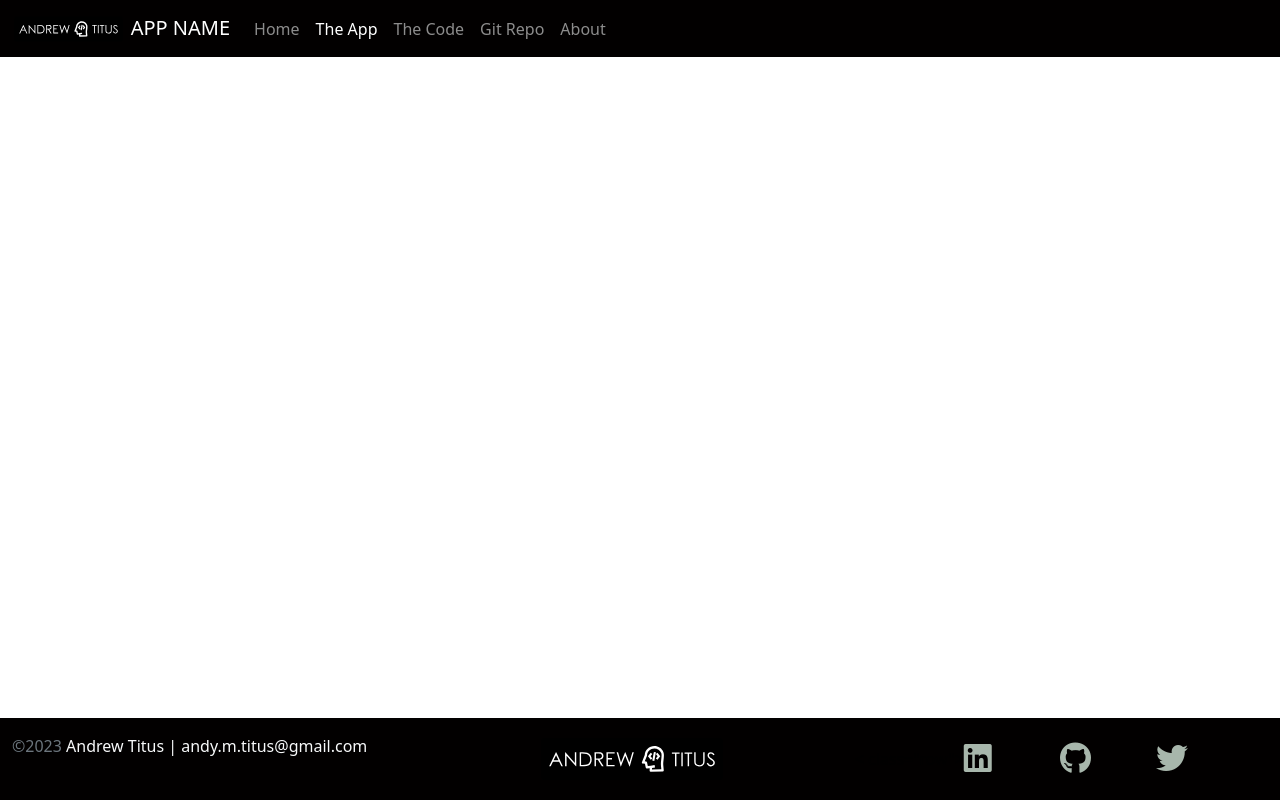
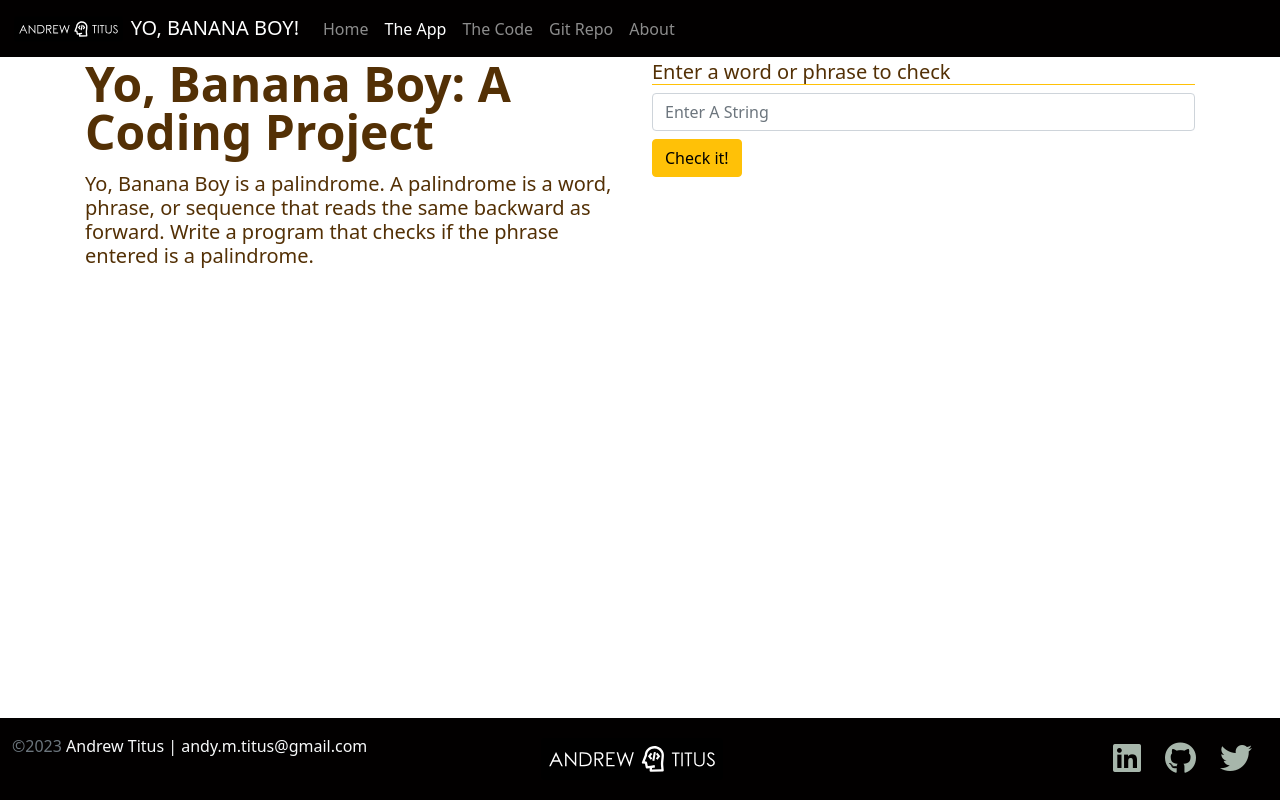
Before and after one commit to AndrewMTitus/Yo-BananaBoy-, a plain HTML site: page app.html in a window 1280 px wide. Drawn offline with nearby package versions, Linux system fonts and the light colour scheme; a script that the page names is missing.

Commit message:
update home and app

```diff
--- a/app.html
+++ b/app.html
@@ -2,7 +2,7 @@
 <html lang="en" class="h-100">
 
 <head>
-    <title>App Name: A Coding Project By Andrew Titus</title>
+    <title>Yo, Banana Boy: A Coding Project By Andrew Titus</title>
     <!-- Required meta tags -->
     <meta charset="utf-8">
     <meta name="viewport" content="width=device-width, initial-scale=1, shrink-to-fit=no">
@@ -20,7 +20,7 @@
     <nav class="navbar navbar-expand-md navbar-dark fixed-top">
         <div class="container-fluid">
             <a class="navbar-brand" href="#"><img src="img/AndrewTitusLogoBlack.svg" class="d-inline-block align-text-top"
-                alt="Andrew Titus Kogo" height="30"> APP NAME</a>
+                alt="Andrew Titus Kogo" height="30"> YO, BANANA BOY!</a>
             <button class="navbar-toggler" type="button" data-bs-toggle="collapse" data-bs-target="#navbarCollapse"
                 aria-controls="navbarCollapse" aria-expanded="false" aria-label="Toggle navigation">
                 <span class="navbar-toggler-icon"></span>
@@ -37,10 +37,10 @@
                         <a class="nav-link" href="code.html">The Code</a>
                     </li>
                     <li class="nav-item">
-                        <a class="nav-link" target="_blank" href="#">Git Repo</a>
+                        <a class="nav-link" target="_blank" href="https://github.com/AndrewMTitus/Yo-BananaBoy-">Git Repo</a>
                     </li>
                     <li class="nav-item">
-                        <a class="nav-link" target="_blank" href="#">About</a>
+                        <a class="nav-link" target="_blank" href="https://andrew-titus-portfolio.netlify.app/">About</a>
                     </li>
                 </ul>
             </div>
@@ -49,7 +49,41 @@
     <!-- Main Section -->
     <main class="flex-shrink-0">
         <div class="container">
-
+            <div class="row row-cols-1 row-cols-lg-2">
+                <div class="col">
+                    <h1 class="display-5 fw-bold lh-1 mb-3">
+                        Yo, Banana Boy: A Coding Project
+                    </h1>
+                    <h4 class="lead pb-3">
+                        Yo, Banana Boy is a palindrome. A palindrome is a word, phrase, or sequence that
+                        reads the same backward as forward. Write a program that checks if the phrase entered
+                        is a palindrome.
+                    </h4>
+                </div>
+                <div class="col">
+                    <h5 class="border-1 border-bottom border-warning">
+                        Enter a word or phrase to check
+                    </h5>
+                    <form class="row gx-3 gy-2">
+                        <div class="col">
+                            <!--userString is so that javascript can reference and pull value from it.-->
+                            <input id="userString" type="text" class="form-control" placeholder="Enter A String" aria-label="Enter A String">
+                        </div>
+                        <div class="col-12">
+                            <!--Have to use "button" to execute javascript-->
+                            <button type="button" id="btnSubmit" class="btn btn-warning">Check it!</button>
+                        </div>
+                        <div class="alert alert-info mt-5 invisible fade show" id="alert" role="alert">
+                            <h4 class="alert-heading">Well Done!</h4>
+                            <hr>
+                            <p class="mb-0" id="msg">
+                                <!--Insert a message here-->
+                            </p>
+                        </div>
+                    </form>
+                </div>
+            </div>
+        </div>
         </div>
     </main>
     <!-- Footer Section -->
@@ -63,7 +97,7 @@
                         <img src="img/AndrewTitusLogoBlack.svg" alt="Andrew Titus" height="50">
                     </div>
                     <div class="col d-flex align-items-center justify-content-start justify-content-lg-end">
-                        < class="row">
+                        <div class="row">
                             <div class="col social"><a href="https://www.linkedin.com/in/andrew-titus-a744aa173/" target="_blank"><i class="fab fa-linkedin fa-2x"></i></a></div>
                             <div class="col social"><a href="https://github.com/AndrewMTitus" target="_blank"><i class="fab fa-github fa-2x"></i></a></div>
                             <div class="col social"><a href="https://twitter.com/codes_andrew" target="_blank"><i class="fab fa-twitter fa-2x"></i></a></div>
--- a/css/site.css
+++ b/css/site.css
@@ -1,5 +1,5 @@
 :root{
-    --primary-color: #1d5888;
+    --primary-color: #533005;
     --secondary-color: #ff993b;
     --dark-color: #020000;
     --white-color: #dff3e4;
--- a/js/site.js
+++ /dev/null
@@ -1,5 +0,0 @@
-
-//Call Hello World
-function helloWorld(){
-    alert('hello World!');
-}
```
Also changed, not shown: index.html (+10 -9 lines), img/Yo, Banana boy!.svg (added), img/cmi-logo.png (deleted).
